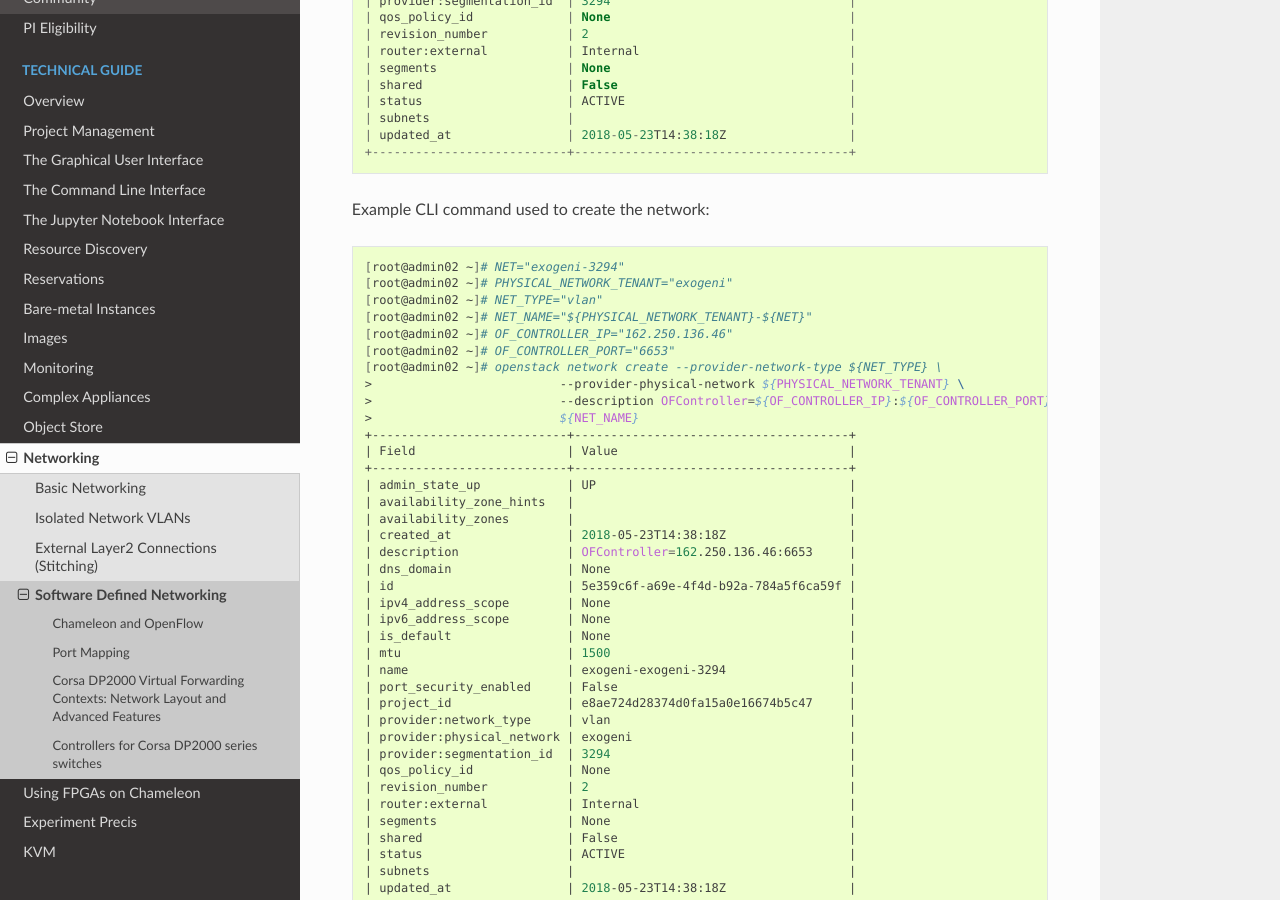
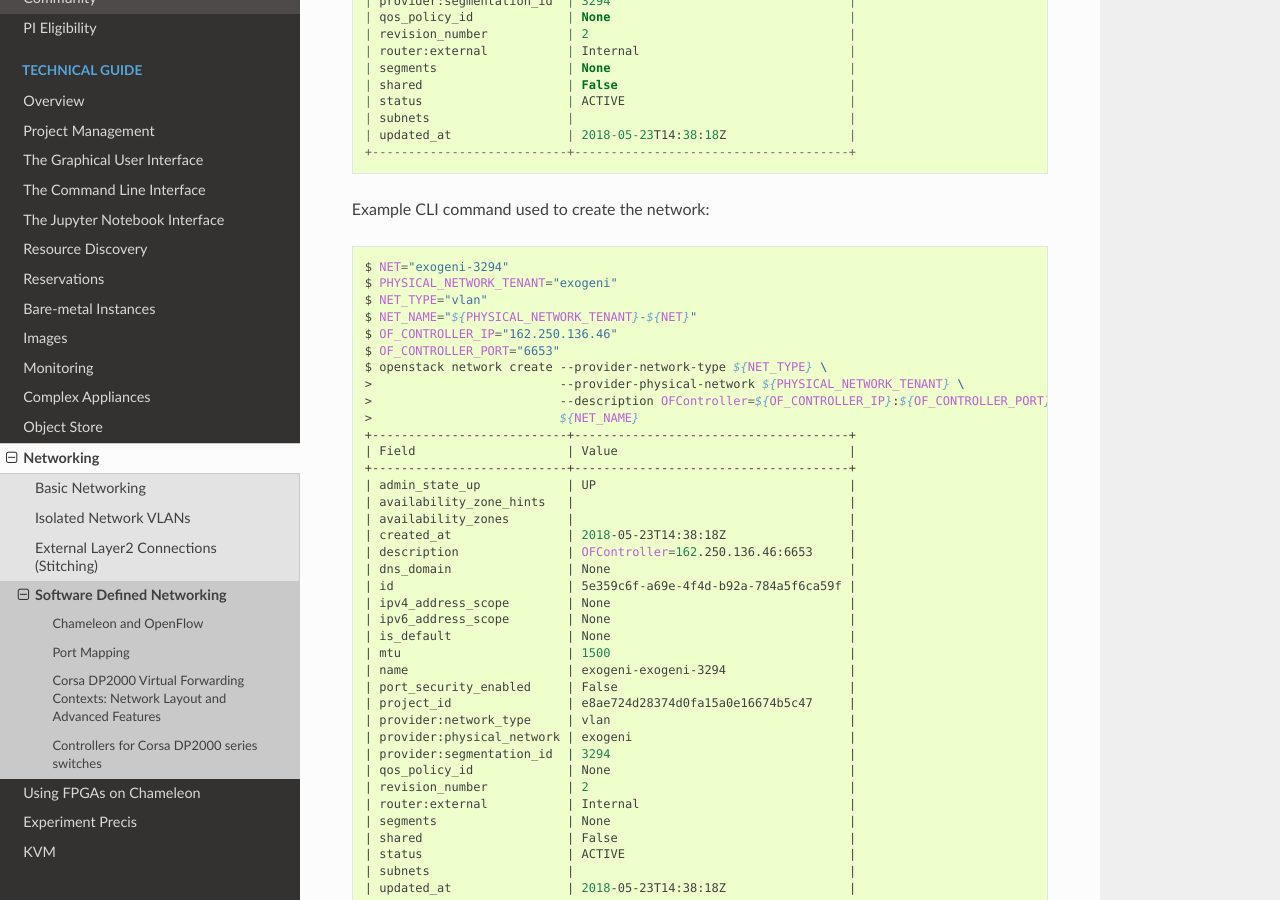
Before and after one commit to ChameleonCloud/docs, a Sphinx documentation site: the page built from source/technical/networks/networks_sdn.rst, in a window 1280 px wide and 900 px high, scrolled down 2292 px. Built offline with Sphinx 7.4.7 and the Read the Docs theme 2.0.0, drawn with Linux system fonts in a browser that asks for light colours.

Commit message:
Remove root@admin02 prompt from user docs

```diff
--- a/source/technical/networks/networks_sdn.rst
+++ b/source/technical/networks/networks_sdn.rst
@@ -84,13 +84,13 @@ Example CLI command used to create the network:
 
 .. code-block:: bash
 
-   [root@admin02 ~]# NET="exogeni-3294"
-   [root@admin02 ~]# PHYSICAL_NETWORK_TENANT="exogeni"
-   [root@admin02 ~]# NET_TYPE="vlan"
-   [root@admin02 ~]# NET_NAME="${PHYSICAL_NETWORK_TENANT}-${NET}"
-   [root@admin02 ~]# OF_CONTROLLER_IP="162.250.136.46"
-   [root@admin02 ~]# OF_CONTROLLER_PORT="6653"
-   [root@admin02 ~]# openstack network create --provider-network-type ${NET_TYPE} \
+   $ NET="exogeni-3294"
+   $ PHYSICAL_NETWORK_TENANT="exogeni"
+   $ NET_TYPE="vlan"
+   $ NET_NAME="${PHYSICAL_NETWORK_TENANT}-${NET}"
+   $ OF_CONTROLLER_IP="162.250.136.46"
+   $ OF_CONTROLLER_PORT="6653"
+   $ openstack network create --provider-network-type ${NET_TYPE} \
    >                          --provider-physical-network ${PHYSICAL_NETWORK_TENANT} \
    >                          --description OFController=${OF_CONTROLLER_IP}:${OF_CONTROLLER_PORT} \
    >                          ${NET_NAME}
```
